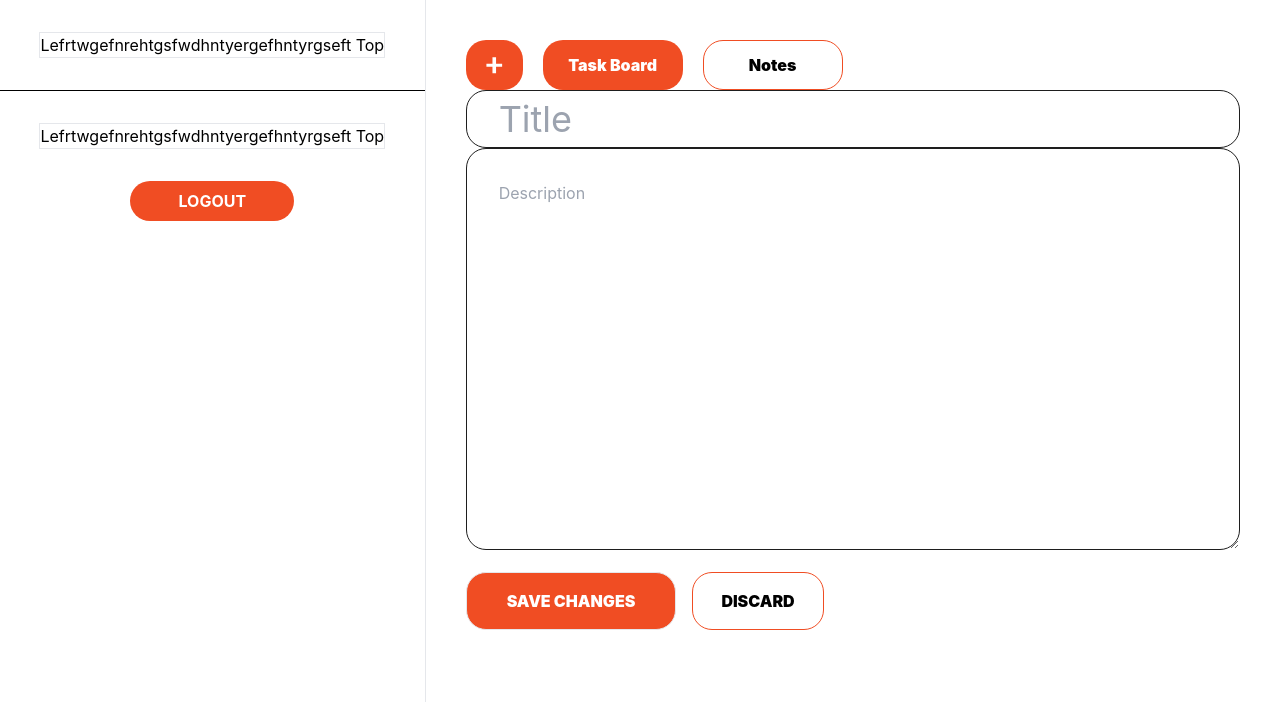
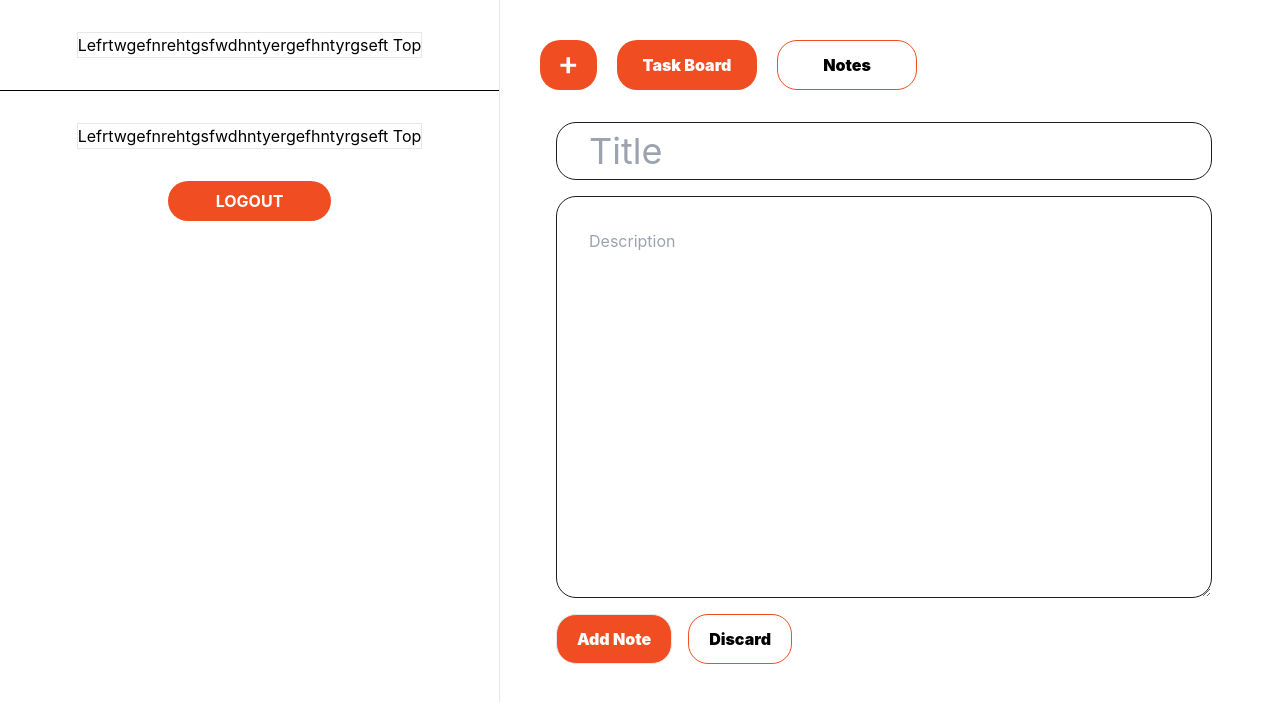
Before and after one commit to TarunVuppala/Task-Manager, a React (Create React App) app in the folder frontend/: page /notes in a window 1280 px wide. Both pictures are taken after a click on the button 405 px from the left and 65 px from the top of the page. Shown: the top 702 px of the page. Built offline with nearby package versions, Linux system fonts and the light colour scheme.

Commit message:
noteform buttons and spacing

```diff
--- a/frontend/src/Notes/NoteForm.jsx
+++ b/frontend/src/Notes/NoteForm.jsx
@@ -3,20 +3,20 @@ import React from 'react'
 function NoteForm() {
     return (
         <>
-
+            <div className='flex flex-row'></div>
             <input
                 type="text"
                 id="firstName"
                 name="firstName"
                 placeholder='Title'
-                className='border rounded-[20px] w-full border-[#1E1E1E] text-[#1E1E1E] px-8 py-2 text-4xl'
+                className='border rounded-[20px] m-4 mt-8 w-full border-[#1E1E1E] text-[#1E1E1E] px-8 py-2 text-4xl'
             />
             <textarea
                 type="text"
                 id="firstName"
                 name="firstName"
                 placeholder='Description'
-                className='border rounded-[20px] w-full border-[#1E1E1E] text-[#1E1E1E] p-8'
+                className='flex border rounded-[20px] ml-4 w-full border-[#1E1E1E] text-[#1E1E1E] p-8'
                 rows={14}
             />
 
@@ -26,8 +26,8 @@ function NoteForm() {
                 </div>
 
                 <div className='flex flex-row justify-start items-center'>
-                    <button className='py-4 px-10 border rounded-[20px]  bg-[#F04D23] font-black text-white'>SAVE CHANGES</button>
-                    <button className='py-4 px-7 ml-4 border rounded-[20px]  border-[#F04D23] font-black '>DISCARD</button>
+                    <button className='py-3 px-5 ml-4 border rounded-[20px]  bg-[#F04D23] font-black text-white'>Add Note</button>
+                    <button className='py-3 px-5 ml-4 border rounded-[20px]  border-[#F04D23] font-black '>Discard</button>
                 </div>
 
             </div>
```
